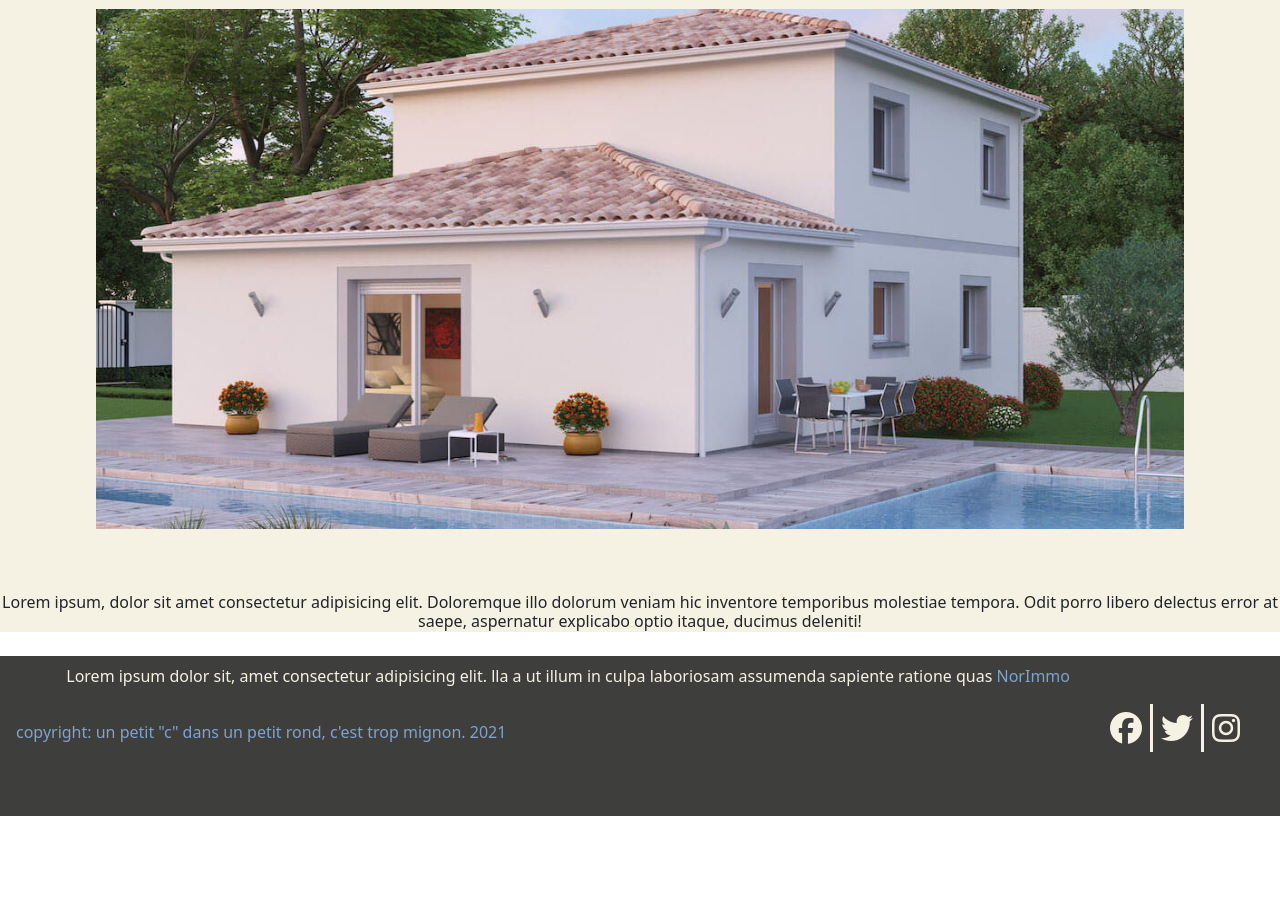
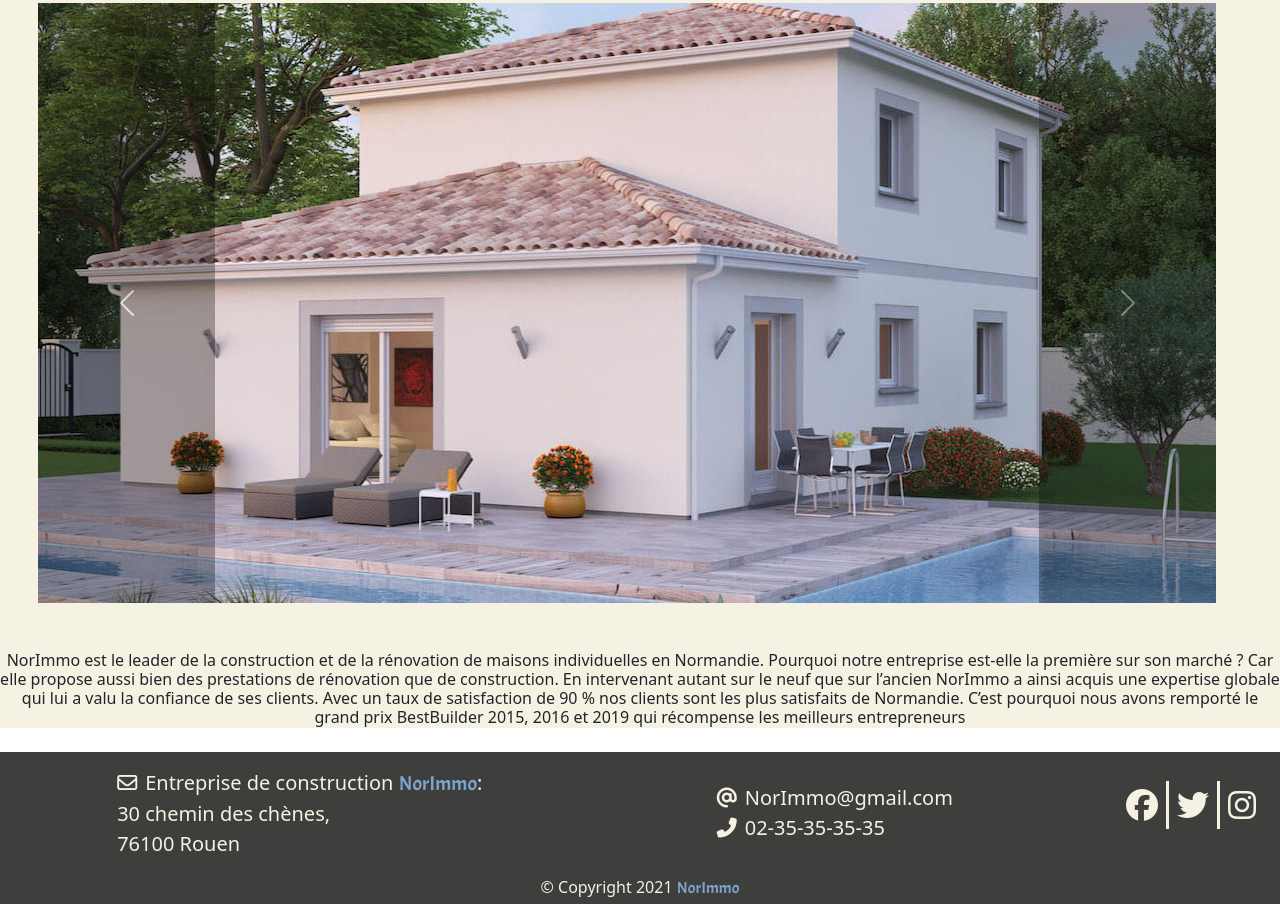
Before and after one commit to romainMeteye/NorImmo, a website built with Parcel: page index.html in a window 1280 px wide. Shown: the part 254-1158 px from the top of the page. Before the commit the page ends 1070 px from the top, so only its background shows below. Built offline with nearby package versions, Linux system fonts and the light colour scheme.

Commit message:
button and style in index

```diff
--- a/css/index.css
+++ b/css/index.css
@@ -1,16 +1,51 @@
 .imgDefil {
     position: relative;
-    margin: 1vh 5vw 1vh 5vw;
-    height: 75vh;
+    height: 50vh;
+    margin-right: auto;
+    margin-left: auto;
+    width: 92%;
+    background-color: brown;
 }
 .imgCarousel {
     position: absolute;
-    margin-top: 5vh;
-    width: 85vw;
-    height: 65vh;
+    width: 100%;
+    height: 100%;
     transition-property: opacity;
     transition-duration: 2s;
+}
+.carouselButton {
+    position: absolute;
+    top: 0;
+    bottom: 0;
+    display: flex;
+    align-items: center;
+    justify-content: center;
+    width: 15%;
+    text-align: center;
+    opacity: 0.3;
+    transition: opacity 0.15s;
+    border: 0;
+    background: black;
+}
+.leftButton {
+    left: 0;
+}
+.rightButton {
+    right: 0;
+}
+#presentation {
+    margin-top: 2rem;
 }
 .isDone {
     opacity: 1;
 }
+@media (min-width: 500px) {
+    .imgDefil {
+        height: 75vh;
+    }
+}
+@media (min-width: 620px) {
+    .imgDefil {
+        margin-left: 3vw;
+    }
+}
--- a/css/main.css
+++ b/css/main.css
@@ -113,7 +113,6 @@ footer{
 }
 footer>div {
   width: 100%;
-  height: 20vh;
 }
 .responsive-2  {
   display: none;
--- a/index.html
+++ b/index.html
@@ -19,65 +19,85 @@
   <link href="https://fonts.googleapis.com/css2?family=Permanent+Marker&display=swap" rel="stylesheet">
   <meta name="theme-color" content="#fafafa">
   <script src="https://kit.fontawesome.com/e9ed8ebcdb.js" crossorigin="anonymous"></script>
+  <link href="https://fonts.googleapis.com/css2?family=Acme&family=Lato:wght@300;400&display=swap" rel="stylesheet">
+
 </head>
 
 <body>
 
+    <!-- ###### Nav ###### -->
     <nav class="navbar navbar-expand-lg pb-0 m-0 d-flex justify-content-around" style="background-color: #3E3E3D;">
       <div class="container-fluid">
-      <a class="navbar-brand color logo logo-2" href="#"><h2 class="color-2 logo">NorImmo</h2></a>
+        <a class="navbar-brand color" href="index.html"><h2 class="color-2 fs-1 fontAcme link1 p-2 rounded">NorImmo</h2></a>
         <div class="navbar-toggler color-2" type="button" data-bs-toggle="collapse" data-bs-target="#navbarNavAltMarkup" aria-controls="navbarNavAltMarkup" aria-expanded="false" aria-label="Toggle navigation">
-        <span class="navbar-toggler-icon text-center color-2 fs-6">Menu</span>
+          <span class="navbar-toggler-icon text-center color-2 fs-5 me-2">Menu</span>
         </div>
-      <div class="collapse navbar-collapse" id="navbarNavAltMarkup">
+        <div class="collapse navbar-collapse pb-2" id="navbarNavAltMarkup">
           <div class="navbar-nav">
-          <a class="nav-link active color-2" aria-current="page" href="index.html"><i class="fas fa-igloo"></i> Accueil</a>
-          <a class="nav-link color-2" href="quiz.html"><i class="fas fa-question"></i> F.A.Q</a>
-          <a class="nav-link color-2" href="contact.html"><i class="fas fa-phone-alt"></i> Contacts</a>
-          <a class="nav-link color-2" href="Devis.html"><i class="fas fa-euro-sign"></i> Estimation</a>
+            <a class="nav-link active color-2 link1 fs-5 rounded-pill mx-2 px-4" aria-current="page" href="index.html"><i class="fas fa-home fa-sm"></i> Accueil</a>
+            <a class="nav-link color-2 link1 fs-5 rounded-pill mx-2 px-4" href="quiz.html"><i class="fas fa-question fa-sm"></i> F.A.Q</a>
+            <a class="nav-link color-2 link1 fs-5 rounded-pill mx-2 px-4" href="contact.html"><i class="fas fa-phone-alt fa-sm"></i> Contacts</a>
+            <a class="nav-link color-2 link1 fs-5 rounded-pill mx-2 px-4" href="Devis.html"><i class="far fa-edit fa-sm"></i> Estimation</a>
           </div>
         </div>
       </div>
     </nav>
+
+    <!-- ###### Header ###### -->
   <header class="d-flex flex-column justify-content-center">
     <h1 class="text-center color-3"> Bienvenue chez <span class="logo color-2">NorImmo</span></h1>
     <h2 class="text-center color-3">Phrase d'accroche...</h2>
   </header>
 
+  <!-- ###### Main ###### -->
   <main>
     <article id="carousel">
-      <section class="imgDefil">
-        <ul>
-        <li><img src="img/Maison1.jpg" alt="" class="img-responsive imgCarousel" id="img1"></li>
-        <li><img src="img/Maison2.jpg" alt="" class="img-responsive imgCarousel" id="img2"></li>
-        <li><img src="img/Maison3.jpg" alt="" class="img-responsive imgCarousel"id="img3"></li>
-        </ul>
+      <section>
+      </br>
+        <div class="imgDefil">
+        <div><img src="img/Maison1.jpg" alt="" class="img-responsive imgCarousel" id="img1"></div>
+        <div><img src="img/Maison2.jpg" alt="" class="img-responsive imgCarousel" id="img2"></div>
+        <div><img src="img/Maison3.jpg" alt="" class="img-responsive imgCarousel"id="img3"></div>
+        <section class="d-flex justify-content-around">
+          <button onclick="clicLeft()" type="button" class="carouselButton leftButton"><span class="carousel-control-prev-icon" aria-hidden="true"></span></button>
+          <button onclick="clicRight()" type="button" class="carouselButton rightButton"><span class="carousel-control-next-icon" aria-hidden="true"></span></button>
         </section>
-      <article class="text-center my-4 h6">
-        Lorem ipsum, dolor sit amet consectetur adipisicing elit. Doloremque illo dolorum veniam hic inventore
-        temporibus molestiae tempora. Odit porro libero delectus error at saepe, aspernatur explicabo optio itaque,
-        ducimus deleniti!
+      </div>
+      </section>
+    </br>
+      <article class="text-center my-4 h6 id=presentations">
+        NorImmo est le leader de la construction et de la rénovation de maisons individuelles en
+        Normandie. Pourquoi notre entreprise est-elle la première sur son marché ? Car elle propose aussi
+        bien des prestations de rénovation que de construction. En intervenant autant sur le neuf que sur
+        l’ancien NorImmo a ainsi acquis une expertise globale qui lui a valu la confiance de ses clients.
+        Avec un taux de satisfaction de 90 % nos clients sont les plus satisfaits de Normandie. C’est
+        pourquoi nous avons remporté le grand prix BestBuilder 2015, 2016 et 2019 qui récompense les
+        meilleurs entrepreneurs
       </article>
     </article>
   </main>
 
-  <footer class="d-flex justify-content-between align-items-center">
-    <div class="responsive">
-      <p class="color-2 text-end pt-2"> Lorem ipsum dolor sit, amet consectetur adipisicing elit.
-        lla a ut illum in culpa laboriosam assumenda sapiente ratione quas
-        <span class="logo color">NorImmo</span></p>
-        <p class="color fs-6 p-3">copyright: un petit "c" dans un petit rond, c'est trop mignon. 2021</p>
-
+  <!-- ###### Footer ##### -->
+ <footer class="color-2">
+  <div class="d-flex justify-content-between">
+    <div class="d-none d-lg-block fs-5 mt-3">
+      <div class="d-flex justify-content-around align-items-center">
+        <p><i class="far fa-envelope pe-2"></i>Entreprise de construction <span class="fontAcme color">NorImmo</span>:<br>30 chemin des chènes,<br>76100 Rouen</p>
+        <p><i class="fas fa-at pe-2"></i>NorImmo@gmail.com<br><i class="fas fa-phone-alt pe-2"></i>02-35-35-35-35</p>
       </div>
-      <aside class="d-flex justify-content-end m-3 w-40 Flex">
-       <ul class="d-flex justify-content-between p-3">
-        <li class="bordercolor"><i class="fab fa-facebook fa-2x color-2 m-2"></i></li>
-        <li class="bordercolor"><i class="fab fa-twitter fa-2x color-2 m-2"></i></li>
-        <li><i class="fab fa-instagram fa-2x color-2 m-2"></i></li>
-        <li><h2 class="color-2 logo responsive-2 p-2">NorImmo</h2></li>
+    </div>
+    <aside class="d-flex m-3">
+     <ul class="d-flex align-items-center">
+      <li class="bordercolor"><a href="#"><i class="fab fa-facebook fa-2x link3 color-2 p-2"></i></a></li>
+      <li class="bordercolor"><a href="#"><i class="fab fa-twitter fa-2x link3 color-2 p-2"></i></a></li>
+      <li><a href="#"><i class="fab fa-instagram fa-2x link3 color-2 p-2"></i></a></li>
+      <li><h2 class="fontAcme d-lg-none ps-4">NorImmo</h2></li>
      </ul>
     </aside>
-
+  </div>
+  <div class="d-none d-md-block">
+    <p class="text-center fs-6 pb-1 m-0">© Copyright 2021 <span class="fontAcme color">NorImmo</span></p>
+  </div>
 </footer>
   <script src="js/vendor/modernizr-3.11.2.min.js"></script>
   <script src="https://cdn.jsdelivr.net/npm/bootstrap@5.1.3/dist/js/bootstrap.bundle.min.js" integrity="sha384-ka7Sk0Gln4gmtz2MlQnikT1wXgYsOg+OMhuP+IlRH9sENBO0LRn5q+8nbTov4+1p" crossorigin="anonymous"></script>
--- a/js/index.js
+++ b/js/index.js
@@ -1,6 +1,5 @@
 let imagesCarousel = document.getElementsByClassName("imgCarousel");
 let index = imagesCarousel.length;
-let delay;
 let time = 0;
 
 function showImage() {
@@ -29,6 +28,11 @@ function reloadImage() {
         imagesCarousel[i].style.opacity = 1;
     }
 }
+function clicRight() {
+    imagesCarousel[index].classList.toogle("isDone");
+    index--;
+    imagesCarousel[index].classList.toogle("isDone");
+}
 
 loopImage();
 // this.classList.toggle("isDone")
```
Lines whose indentation alone changed are shown as unchanged.
